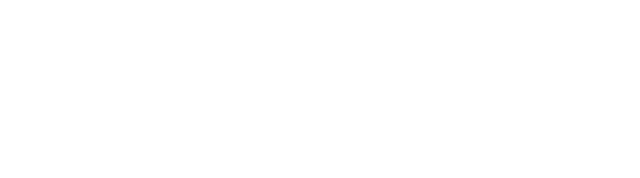
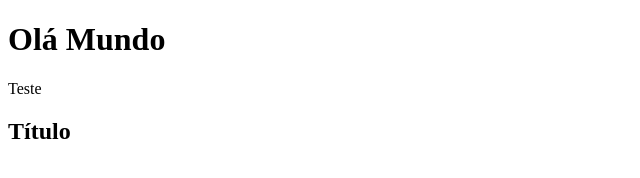
Before and after one commit to brunoCesarOliveira/curso_git_1, a plain HTML site: page 1_primeiro_repo/index.html in a window 1280 px wide. Shown: the whole page, without its empty margins (0-640 px from the left). Drawn offline with Linux system fonts and the light colour scheme.

Commit message:
atualizando branch

```diff
--- a/1_primeiro_repo/index.html
+++ b/1_primeiro_repo/index.html
@@ -9,7 +9,9 @@
 </head>
 
 <body>
-
+  <h1>Olá Mundo</h1>
+  <p>Teste</p>
+  <h2>Título</h2>
 </body>
 
 </html>
```
Also changed, not shown: 1_primeiro_repo/Comandos.txt, 1_primeiro_repo/a.txt, 1_primeiro_repo/b.txt.
